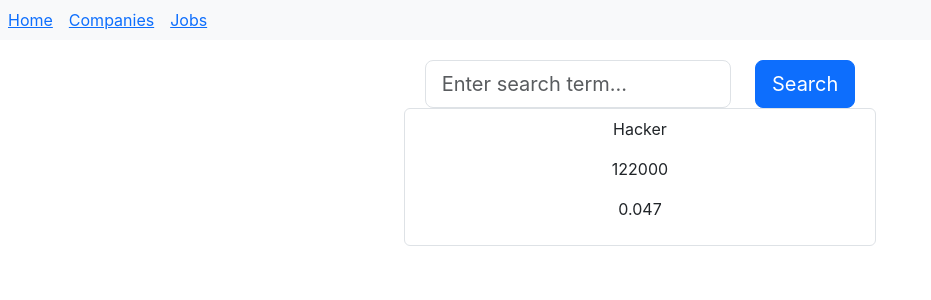
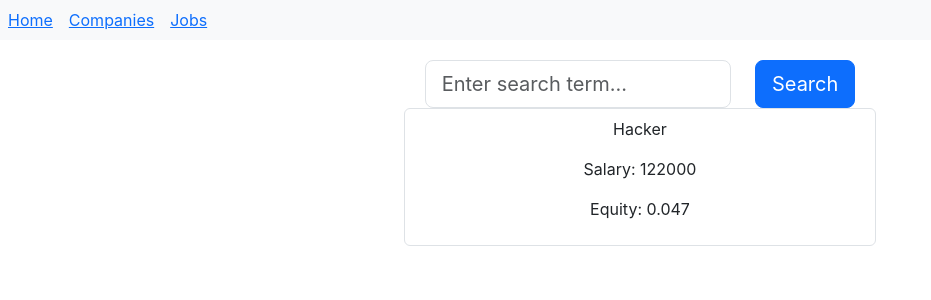
Before and after one commit to aubrey-sherman/react-jobly, a React (Vite) app: page /jobs in a window 1280 px wide. Shown: the top 300 px of the page, without its empty margins (0-931 px from the left). Built offline with nearby package versions, Linux system fonts and the light colour scheme; no server answers.

Commit message:
titles for salary and equity values

```diff
--- a/src/JobCard.jsx
+++ b/src/JobCard.jsx
@@ -9,12 +9,11 @@
 function JobCard({ job }) {
   console.log("* JobCard", job);
 
-
   return (
     <div>
       <p>{job.title}</p>
-      <p>{job.salary}</p>
-      <p>{job.equity}</p>
+      <p>Salary: {job.salary}</p>
+      <p>Equity: {job.equity}</p>
     </div>
   );
 }
```
